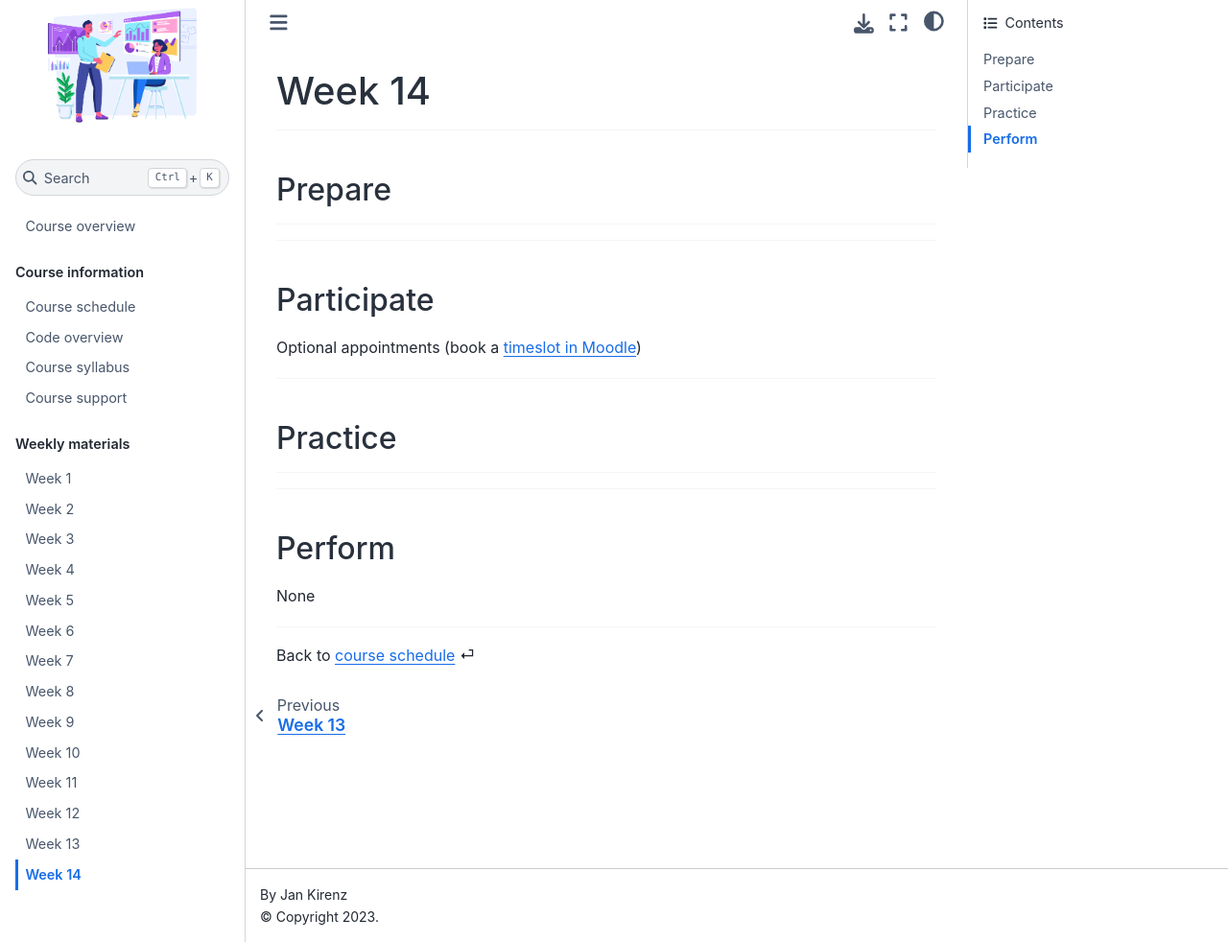
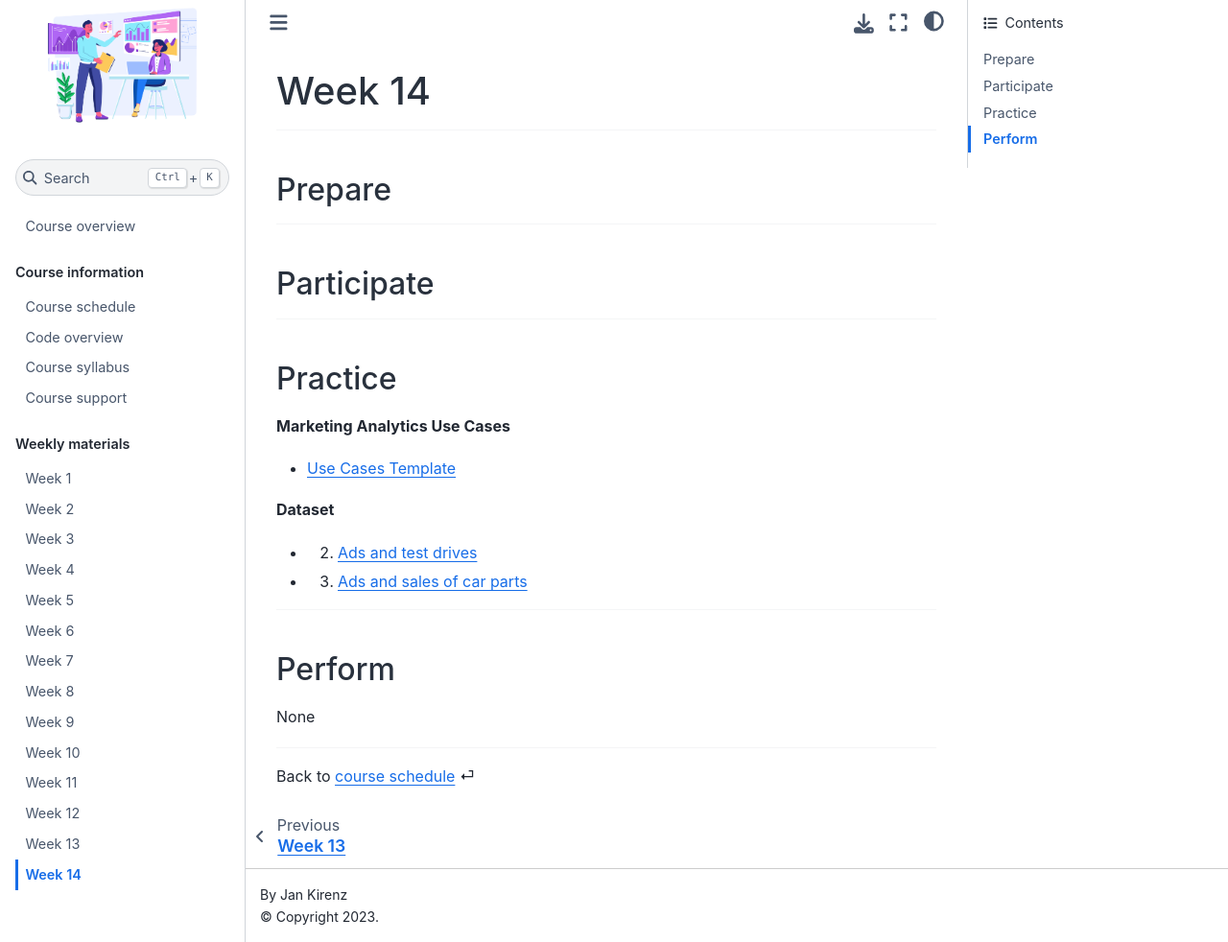
Before and after one commit to kirenz/om2, a Jupyter Book: the page built from weeks/week14.md, in a window 1280 px wide and 982 px high. Shown: the whole window at 96% size. Built offline with Jupyter Book 1.0.4 settings and Sphinx 7.4.7 and the Sphinx Book theme 1.1.4, drawn with Linux system fonts in a browser that asks for light colours.

Commit message:
Update week14.md

```diff
--- a/weeks/week14.md
+++ b/weeks/week14.md
@@ -10,13 +10,11 @@
 
 ---
 
----
 
 
 (participate)=
 ## Participate
 
-Optional appointments (book a [timeslot in Moodle](https://e-learning.hdm-stuttgart.de/moodle/mod/scheduler/view.php?id=270493&subpage=allappointments&offset=-1&what=view))
 
 ---
 
@@ -24,8 +22,18 @@ Optional appointments (book a [timeslot in Moodle](https://e-learning.hdm-stuttg
 (practice)=
 ## Practice
 
+**Marketing Analytics Use Cases**
 
----
+- [Use Cases Template](https://docs.google.com/spreadsheets/d/1ahQKtQ_MsH7A3N2lJOXDBqwhl4PqXH71Z-q3kUV-wKQ/edit?usp=sharing)
+
+
+**Dataset**
+
+- 2. [Ads and test drives](https://raw.githubusercontent.com/kirenz/datasets/master/mini_test_drives.csv)
+
+- 3. [Ads and sales of car parts](https://raw.githubusercontent.com/kirenz/datasets/master/mini_ads.csv)
+
+
 
 ---
 
```
